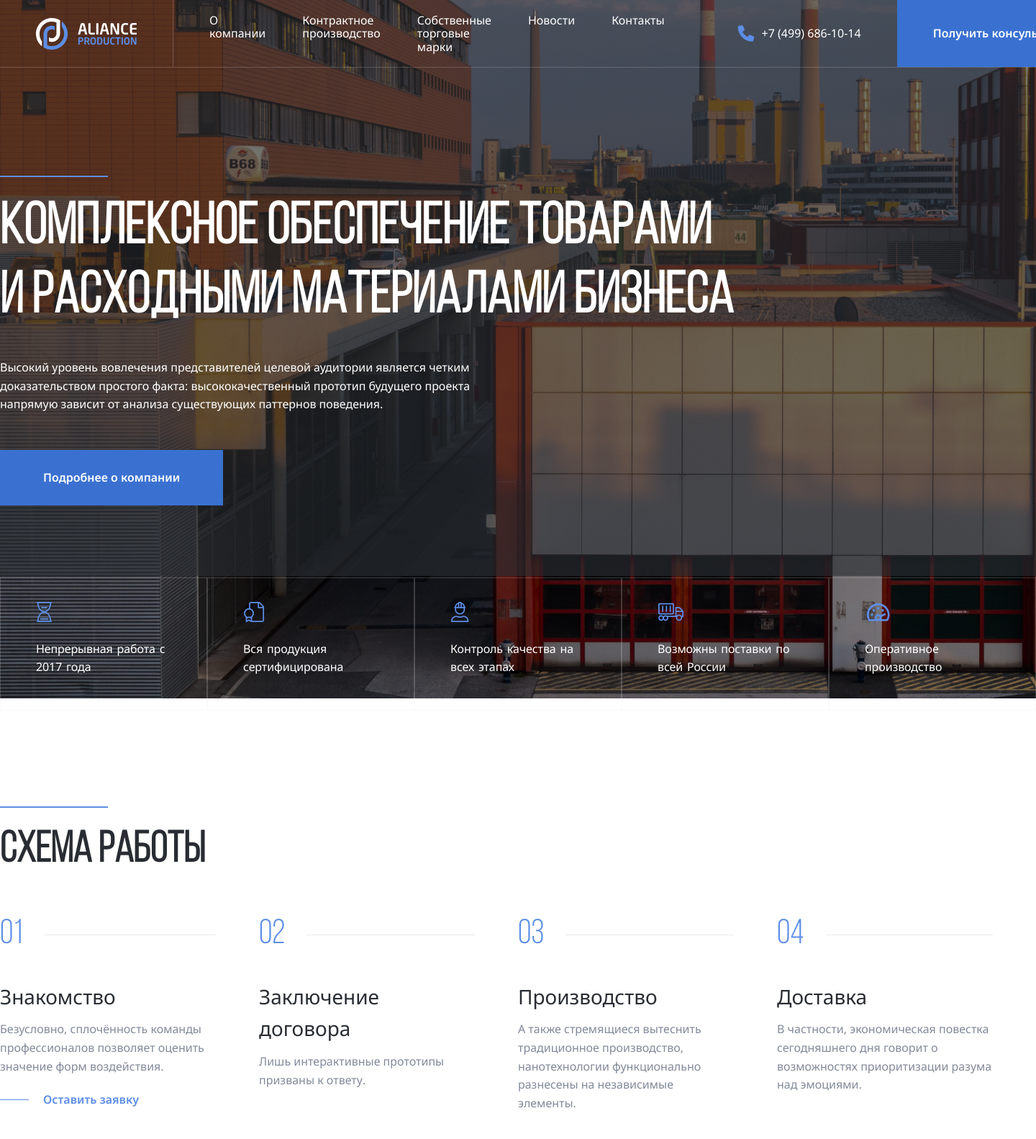
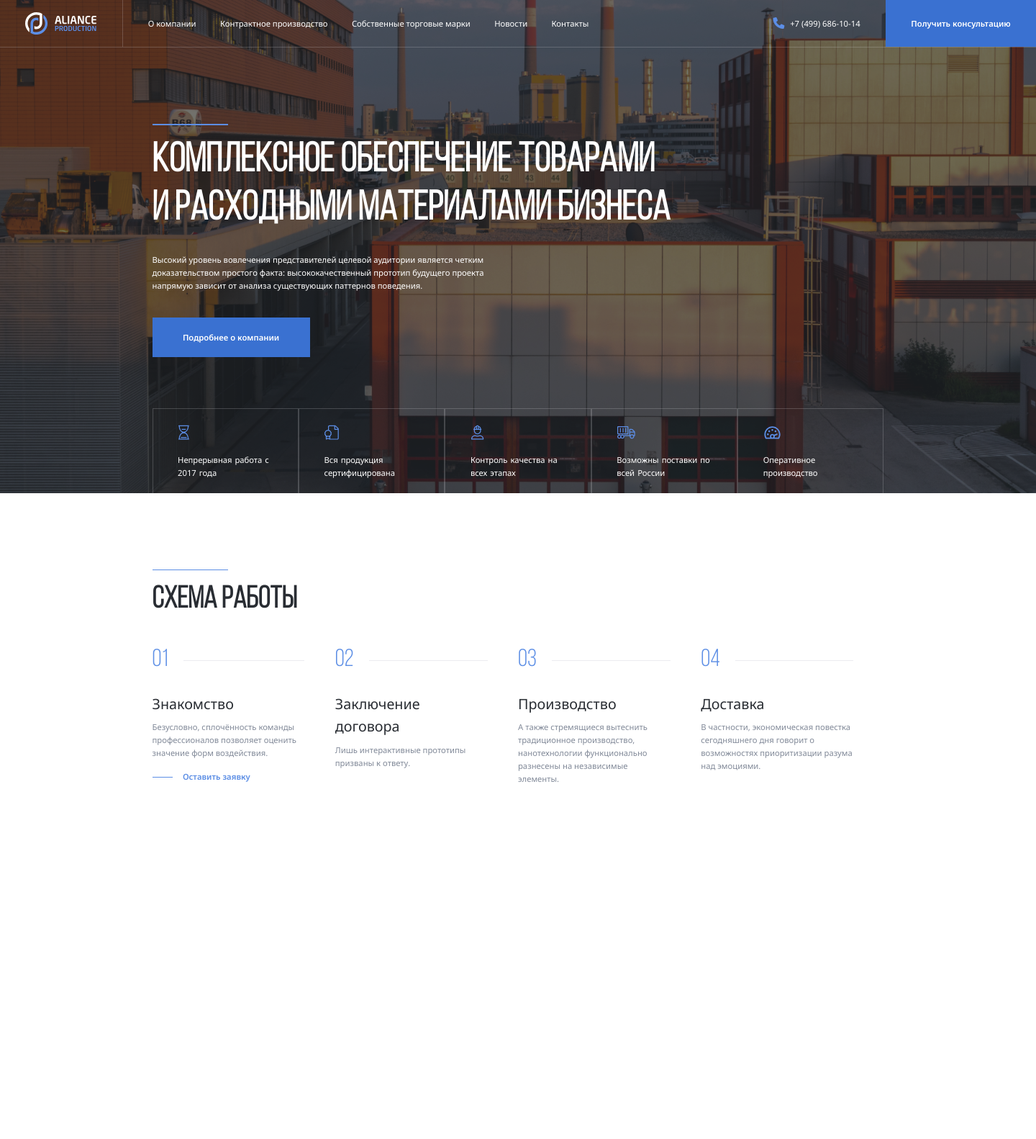
Before and after one commit to neksus-hub/Aliance, a PHP site: page / in a window 1440 px wide. Shown: the whole page at 72% size. After the commit the page ends 1086 px from the top, so only its background shows below. Run offline with PHP 8.4, Linux system fonts and the light colour scheme.

Commit message:
add: px or rem adaptive

```diff
--- a/css/style.css
+++ b/css/style.css
@@ -1,5 +1,8 @@
 * {
   box-sizing: border-box;
+}
+html {
+  font-size: 1rem;
 }
 @font-face {
   font-family: "Bebas Neue";
@@ -8,7 +11,7 @@
   font-style: normal;
 }
 p {
-  font-size: 16px;
+  font-size: 1rem;
 }
 body {
   font-family: "Noto Sans", sans-serif;
@@ -16,11 +19,11 @@
 }
 .header {
   max-height: 970px;
-  margin-bottom: 150px;
-  padding-top: 94px;
+  margin-bottom: 9.375rem;
+  padding-top: 5.875rem;
 }
 .container {
-  max-width: 1440px;
+  max-width: 90rem;
   margin: auto;
 }
 .header-img {
@@ -28,6 +31,7 @@
   background-size: cover;
   background-repeat: no-repeat;
   background-position: top left;
+  height: 60.625rem;
 }
 .header-img::before {
   content: "";
@@ -36,29 +40,40 @@
   top: 0;
   left: 0;
   z-index: 0;
-  height: 100%;
+  height: 60.625rem;
   width: 100%;
 }
 .header-nav {
   flex-basis: 100%;
   display: flex;
-  padding: 0 50px;
+  padding: 0 3.125rem;
   list-style: none;
   margin: 0;
 }
 .header-nav-link {
   text-decoration: none;
-  font-size: 16px;
-  margin-right: 51px;
+  font-size: 1rem;
   color: inherit;
+}
+.header-nav-item:not(:last-child) {
+  margin-right: 4%;
+}
+
+.logo-svg {
+  width: 8.75rem;
+  height: 2.75rem;
+}
+.logo-features {
+  width: 2.25rem;
+  height: 2.25rem;
 }
 .navbar {
   display: flex;
   align-items: center;
   color: white;
-  height: 94px;
+  height: 5.875rem;
   position: fixed;
-  border-bottom: 1px solid rgba(235, 235, 240, 0.2);
+  border-bottom: 0.0625rem solid rgba(235, 235, 240, 0.2);
   left: 0;
   top: 0;
   z-index: 2;
@@ -68,7 +83,7 @@
 .navbar-light {
   background-color: #fff;
   color: #292d33;
-  height: 72px;
+  height: 4.5rem;
 }
 .navbar-light .header-logo-path {
   fill: #292d33;
@@ -77,22 +92,26 @@
   flex-shrink: 0;
   display: flex;
   align-items: center;
-  gap: 10px;
-  margin-right: 50px;
+  gap: 0.625rem;
+  margin-right: 3.125rem;
 }
 .header-phone-link {
   text-decoration: none;
-  font-size: 16px;
+  font-size: 1rem;
   color: inherit;
+}
+.phone-icon {
+  width: 1.5rem;
+  height: 1.5rem;
 }
 .button {
   font-weight: 600;
-  font-size: 16px;
+  font-size: 1rem;
   line-height: 160%;
   color: white;
   background-color: #3a71d1;
-  padding: 26px 60px;
-  gap: 10px;
+  padding: 1.625rem 3.75rem;
+  gap: 0.625rem;
   display: flex;
   align-items: center;
   justify-content: center;
@@ -102,40 +121,40 @@
 }
 .header-button {
   height: 100%;
-  padding: 25px 50px;
+  padding: 1.5625rem 3.125rem;
 }
 .header-logo {
-  padding: 0 50px;
-  border-right: 1px solid rgba(235, 235, 240, 0.2);
+  padding: 0 3.125rem;
+  border-right: 0.0625rem solid rgba(235, 235, 240, 0.2);
   height: 100%;
   display: flex;
   align-items: center;
 }
 .seporator {
-  width: 150px;
-  height: 2px;
+  width: 9.375rem;
+  height: 0.125rem;
   background-color: #5c8ee5;
 }
 .header-content {
-  padding-top: 150px;
+  padding-top: 9.375rem;
   position: relative;
   z-index: 1;
-  margin-bottom: 100px;
+  margin-bottom: 6.25rem;
 }
 .header-content-title {
-  max-width: 1080px;
+  max-width: 67.5rem;
   color: white;
-  margin: 24px 0 36px 0px;
+  margin: 1.5rem 0 2.25rem 0rem;
   font-family: Bebas Neue;
-  font-size: 80px;
+  font-size: 5rem;
   line-height: 120%;
-  letter-spacing: 0.8px;
-  word-spacing: -1px;
+  letter-spacing: 0.05rem;
+  word-spacing: -0.0625rem;
 }
 .header-text {
-  max-width: 720px;
+  max-width: 45rem;
   color: white;
-  margin-bottom: 50px;
+  margin-bottom: 3.125rem;
   line-height: 160%;
 }
 .header-features {
@@ -148,88 +167,152 @@
 }
 .header-features-text {
   color: white;
-  font-size: 16px;
+  font-size: 1rem;
   line-height: 160%;
-  margin: 17px -1px;
-  word-spacing: 1.8px;
-  letter-spacing: -0.1px;
+  margin: 1.25rem -0.0625rem 1.875rem -0.0625rem;
+  word-spacing: 0.1125rem;
+  letter-spacing: -0.0063rem;
 }
 .header-features-item {
-  padding: 29px 50px;
-  max-width: 288px;
-  border: 1px solid rgba(235, 235, 240, 0.2);
-  word-spacing: -0.9px;
+  padding: 1.8125rem 3.125rem 0 3.125rem;
+  max-width: 18rem;
+  border: 0.0625rem solid rgba(235, 235, 240, 0.2);
+  word-spacing: -0.0563rem;
 }
 .header-features-item:not(:last-child) {
-  border: 1px solid rgba(235, 235, 240, 0.2);
+  border: 0.0625rem solid rgba(235, 235, 240, 0.2);
 }
 .section-title {
-  font-size: 60px;
+  font-size: 3.75rem;
   font-family: Bebas Neue;
   line-height: 120%;
   color: #292d33;
-  margin-top: 24px;
-  letter-spacing: 0.2px;
-  margin-bottom: 52px;
+  margin-top: 1.5rem;
+  letter-spacing: 0.0125rem;
+  margin-bottom: 3.25rem;
 }
 .steps {
   display: flex;
   padding: 0;
-  gap: 30px;
+  gap: 1.875rem;
   list-style: none;
 }
 .steps-item {
-  max-width: 330px;
-  padding-right: 30px;
+  max-width: 20.625rem;
+  padding-right: 1.875rem;
 }
 .steps-title {
-  font-size: 28px;
+  font-size: 1.75rem;
   line-height: 160%;
   color: #292d33;
   font-weight: 400;
-  margin-bottom: 11px;
-  word-spacing: 27px;
+  margin-bottom: 0.6875rem;
+  word-spacing: 1.6875rem;
 }
 .steps-num {
   color: #5c8ee5;
-  font-size: 48px;
+  font-size: 3rem;
   font-family: Bebas Neue;
   line-height: 120%;
-  margin-bottom: 34px;
+  margin-bottom: 2.125rem;
   display: flex;
   align-items: center;
 }
 .steps-num::after {
   content: "";
-  height: 1px;
+  height: 0.0625rem;
   width: 100%;
   background-color: #ebebf0;
   display: inline-block;
-  margin-left: 30px;
+  margin-left: 1.875rem;
 }
 .steps-text {
-  font-size: 16px;
+  font-size: 1rem;
   font-family: Noto Sans;
   line-height: 160%;
   color: #828a99;
   margin: 0;
-  margin-bottom: 21px;
-  width: 300px;
+  margin-bottom: 1.3125rem;
+  width: 18.75rem;
 }
 .steps-link {
   text-decoration: none;
   color: #5c8ee5;
   font-weight: 600;
   line-height: 160%;
-  font-size: 16px;
+  font-size: 1rem;
   display: flex;
   align-items: center;
 }
 .steps-link::before {
   content: "";
-  height: 1px;
+  height: 0.0625rem;
   background-color: #5c8ee5;
   display: inline-block;
-  width: 40px;
-  margin-right: 20px;
+  width: 2.5rem;
+  margin-right: 1.25rem;
 }
+@media (max-width: 1920px) {
+  html {
+    font-size: 16px;
+  }
+  header-img {
+    background-position: center;
+  }
+}
+@media (max-width: 1680px) {
+  html {
+    font-size: 14.5px;
+  }
+  header-img {
+    background-position: center;
+  }
+}
+@media (max-width: 1600px) {
+  html {
+    font-size: 14px;
+  }
+  header-img {
+    background-position: center;
+  }
+}
+@media (max-width: 1536px) {
+  html {
+    font-size: 12px;
+  }
+  header-img {
+    background-position: center;
+  }
+}
+@media (max-width: 1440px) {
+  html {
+    font-size: 11.3px;
+  }
+  header-img {
+    background-position: center;
+  }
+}
+@media (max-width: 1400px) {
+  html {
+    font-size: 11px;
+  }
+  header-img {
+    background-position: center;
+  }
+}
+@media (max-width: 1280px) {
+  html {
+    font-size: 10.5px;
+  }
+  header-img {
+    background-position: center;
+  }
+}
+@media (max-width: 1200px) {
+  html {
+    font-size: 10px;
+  }
+  header-img {
+    background-position: center;
+  }
+}
--- a/index.html
+++ b/index.html
@@ -39,7 +39,7 @@
       </ul>
 
       <div class="header-phone">
-        <svg class="logo-svg" width="24px" height="24px">
+        <svg class="phone-icon">
           <use href="./img/sprite.svg#phone">
         </svg>
         <a href="tel:+74996861014" class="header-phone-link"
@@ -69,31 +69,31 @@
         <!-- /.header-content -->
         <ul class="header-features">
           <li class="header-features-item">
-            <svg class="logo-svg" width="36px" height="36px">
+            <svg class="logo-features">
               <use href="./img/sprite.svg#time">
             </svg>
             <p class="header-features-text">Непрерывная работа c 2017 года</p>
           </li>
           <li class="header-features-item">
-            <svg class="logo-svg" width="36px" height="36px">
+            <svg class="logo-features">
               <use href="./img/sprite.svg#sertificate">
             </svg>
             <p class="header-features-text">Вся продукция сертифицирована</p>
           </li>
           <li class="header-features-item">
-            <svg class="logo-svg" width="36px" height="36px">
+            <svg class="logo-features">
               <use href="./img/sprite.svg#control">
             </svg>
             <p class="header-features-text">Контроль качества на всех этапах</p>
           </li>
           <li class="header-features-item">
-            <svg class="logo-svg" width="36px" height="36px">
+            <svg class="logo-features">
               <use href="./img/sprite.svg#transportation">
             </svg>
             <p class="header-features-text">Возможны поставки по всей России</p>
           </li>
           <li class="header-features-item">
-            <svg class="logo-svg" width="36px" height="36px">
+            <svg class="logo-features">
               <use href="./img/sprite.svg#efficiency">
             </svg>
             <p class="header-features-text">Оперативное производство</p>
```
